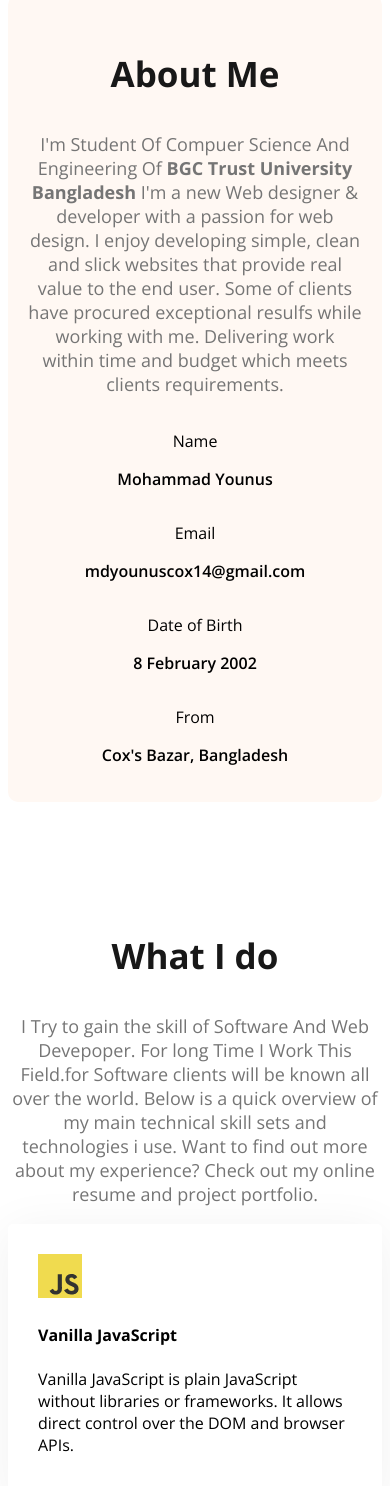
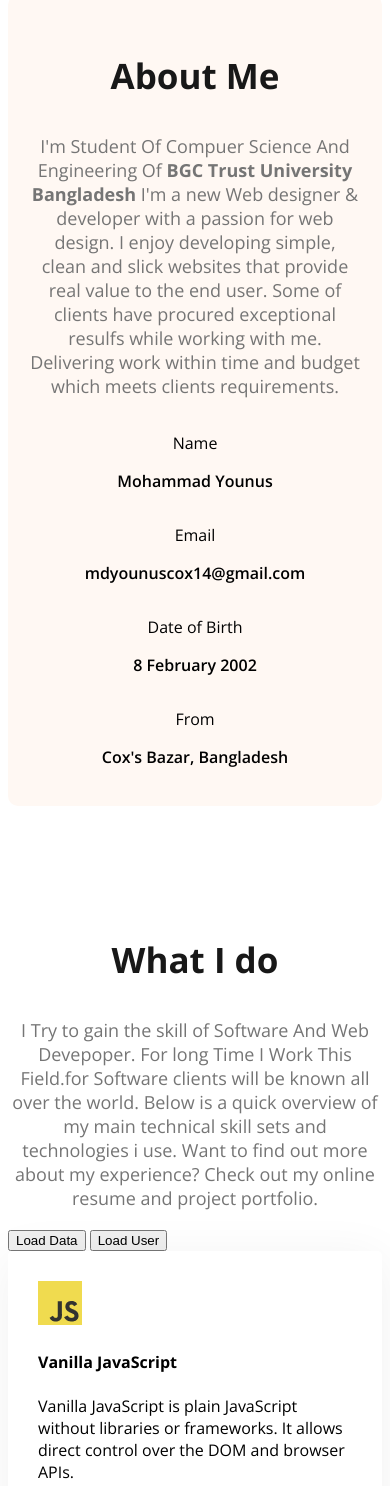
Before and after one commit to Younus3614/portpolio, a plain HTML site: page index.html in a window 390 px wide. Shown: the part 1365-2851 px from the top of the page. Drawn offline with nearby package versions, Linux system fonts and the light colour scheme.

Commit message:
button add

```diff
--- a/index.html
+++ b/index.html
@@ -75,6 +75,8 @@
                 For long Time I Work This Field.for Software clients will be known all over
                 the world. Below is a quick overview of my main technical skill sets and technologies i use. Want to
                 find out more about my experience? Check out my online resume and project portfolio.</p>
+                <button onclick="loadData()">Load Data</button>
+                <button onclick="loadUser()">Load User</button>
 
             <div class="skills-container">
                 <!-- .skill*4>img+h4.skill-title+p.skill-description -->
--- a/styles/portfolio.css
+++ b/styles/portfolio.css
@@ -213,7 +213,7 @@
       }
 
       footer, .about{
-          padding: 20px;
+          padding: 22px;
       }
 
       .footer-column{
```
